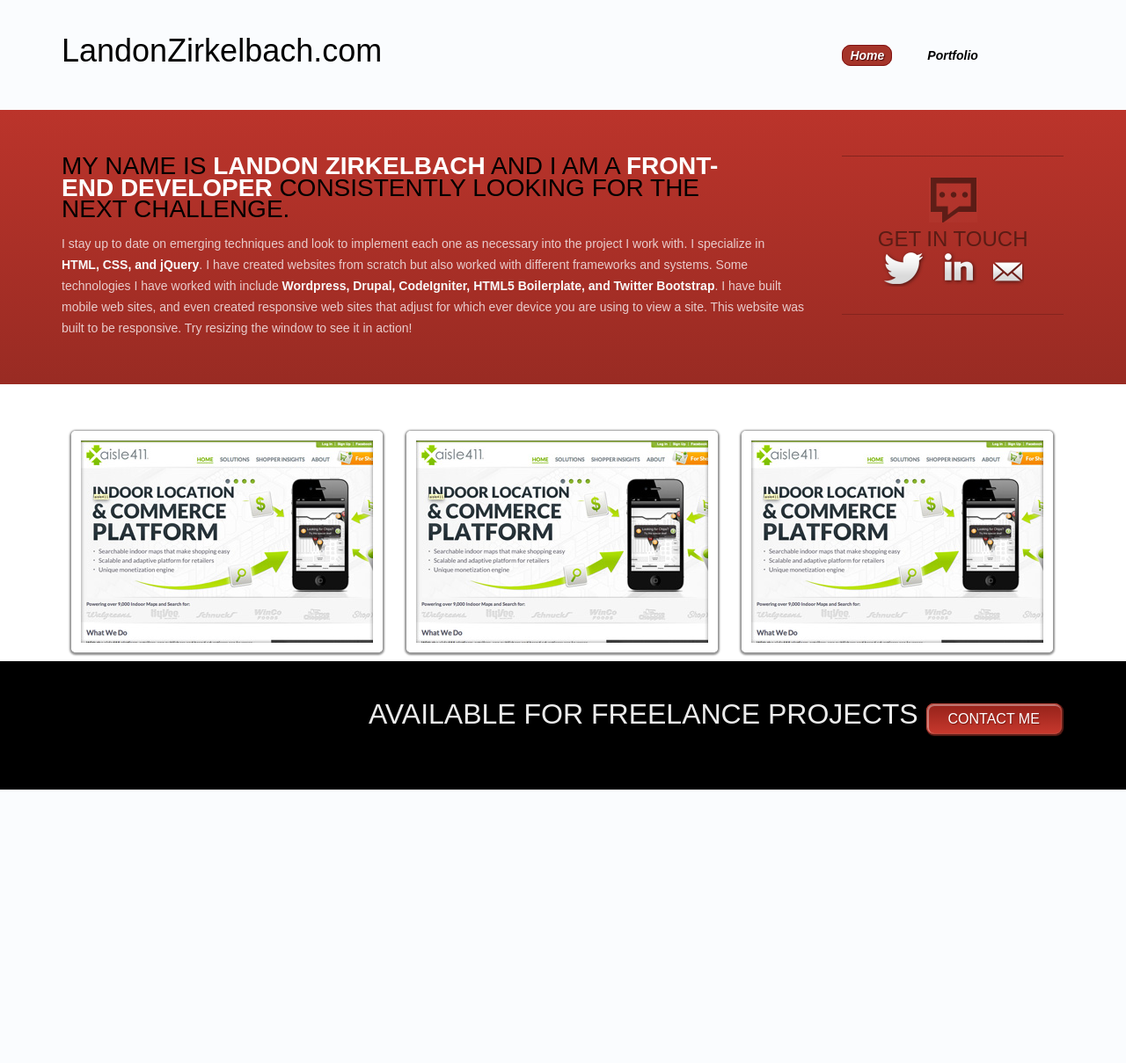
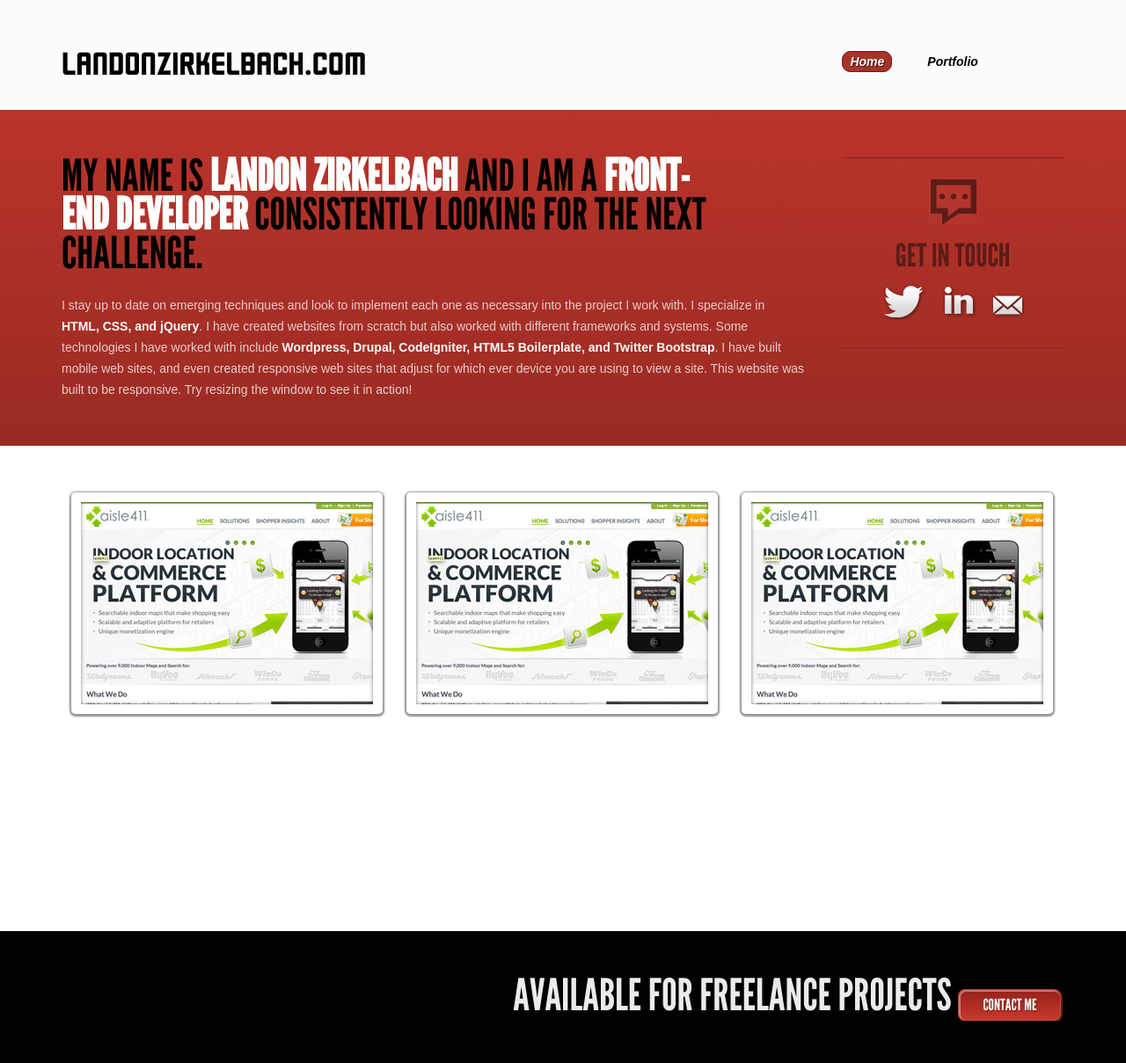
Before and after one commit to thelando618/1140portfolio, a PHP site: page /home.php in a window 1280 px wide. Shown: the whole page at 88% size. Before the commit the page ends 898 px from the top, so only its background shows below. Run offline with PHP 8.4, Linux system fonts and the light colour scheme; some libraries are stand-ins or nearby versions.

Commit message:
Fixing font sizes adding in custom fonts.

```diff
--- a/css/styles.css
+++ b/css/styles.css
@@ -23,26 +23,27 @@
 		background: #FAFCFE;
 		height: 7.8125em;
 	}
-	.nav-container h1, .nav-container h1 a {
+	.nav-container h1 a {
 		color: #000000;
-		font-size: 1.5em;
+		font-family: 'milwaukeeregular';
+		font-size: 2.875em;
 		line-height: 3.21em;
-
+		text-transform: uppercase;
 	}
 	.nav-container nav ul li {
 		float: left;
-		line-height: 7.8125em;
-		margin-right: 2em;
+		line-height: 1em;
+		margin: 3.5em 2em 0 0;
 	}
 	.nav-container nav ul li a {
 		color: #000000;
-		font-size: 14px;
+		font-size: 0.875em;
 		font-style: italic;
 		font-weight: bold;
-		line-height: 28px;
+		line-height: 2em;
 		padding: 0.214em 0.571em;
 	}
-	.nav-container nav ul li.active a, .nav-cotnainer nav ul li:hover a {
+	.nav-container nav ul li.active a, .nav-container nav ul li:hover a {
 		background-color: #A5352A;
 		border: 1px solid #811313;
 		border-radius: 10px;
@@ -63,13 +64,15 @@
 		background: -ms-linear-gradient(top,  #bb342b 0%,#992b23 100%);
 		background: linear-gradient(to bottom,  #bb342b 0%,#992b23 100%);
 		filter: progid:DXImageTransform.Microsoft.gradient( startColorstr='#bb342b', endColorstr='#992b23',GradientType=0 );
+		border-top: 0.125em solid #bb342b;
 	}
 	.home-container .row {
 		padding: 3.25em 0;
 	}
 	.home-container h1.intro {
 		color: #000000;
-		font-size: 1.75em;
+		font-family: 'League Gothic';
+		font-size: 3.125em;
 		line-height: 0.875em;
 		margin: 0 2em 0.5em 0;
 		text-transform: uppercase;
@@ -91,8 +94,10 @@
 	}
 	.home-container .get-in-touch h2 {
 		color: #5b1c15;
-		font-size: 1.5em; /* Set as 24 until i get font issue fixed. Font size should be 36px */
+		font-family: 'League Gothic';
+		font-size: 2.25em; /* Set as 24 until i get font issue fixed. Font size should be 36px */
 		font-weight: normal;
+		margin: 0.5em 0;
 		text-align: center;
 		text-transform: uppercase;
 	}
@@ -123,7 +128,8 @@
 
 	}
 	.home-portfolio {
-		margin-top: 3.125em;
+		padding-top: 3.125em;
+		padding-bottom: 14.75em;
 	}
 	.home-portfolio img {
 		border: 0.625em solid #FFFFFF;
@@ -156,8 +162,10 @@
 	}
 	.footer-container h1 {
 		color: #ebebeb;
-		font-size: 2em;
-		padding-bottom: 0.5em;
+		font-family: 'League Gothic';
+		font-size: 3.125em;
+		line-height: 1em;
+		padding-bottom: 0.5em 0;
 	}
 	.footer-container h1 a.btn {
 		background: #C14E43;
@@ -173,10 +181,10 @@
 		-webkit-box-shadow: 1px 1px 1px 1px #611e18, inset 1px 1px 0px 1px rgba(255, 255, 255, 0.37);
         box-shadow: 1px 1px 1px 1px #611e18, inset 1px 1px 0px 1px rgba(255, 255, 255, 0.37);
 		color: #ffffff;
-		font-size: 0.5em;
+		font-size: 0.36em;
 		line-height: 2em;
 		margin-right: 0.2em;
-		padding: 0.5em 1.5em;
+		padding: 0.33em 1.5em;
 		text-shadow: 1px 1px 1px #7e1a13;
         filter: dropshadow(color=#7e1a13, offx=1, offy=0);
 		text-transform: uppercase;
--- a/includes/header.php
+++ b/includes/header.php
@@ -21,6 +21,7 @@
 	<link rel="stylesheet" href="css/1140.css" type="text/css" media="screen" />
 
 	<!-- Your styles -->
+	<link rel="stylesheet" href="webfonts/stylesheet.css" type="text/css" media="screen" />
 	<link rel="stylesheet" href="css/styles.css" type="text/css" media="screen" />
 
 	<script src="//ajax.googleapis.com/ajax/libs/jquery/1.8.1/jquery.min.js"></script>
```
Also changed, not shown: images/bodybg.png (added), images/redPattern.png (added).
